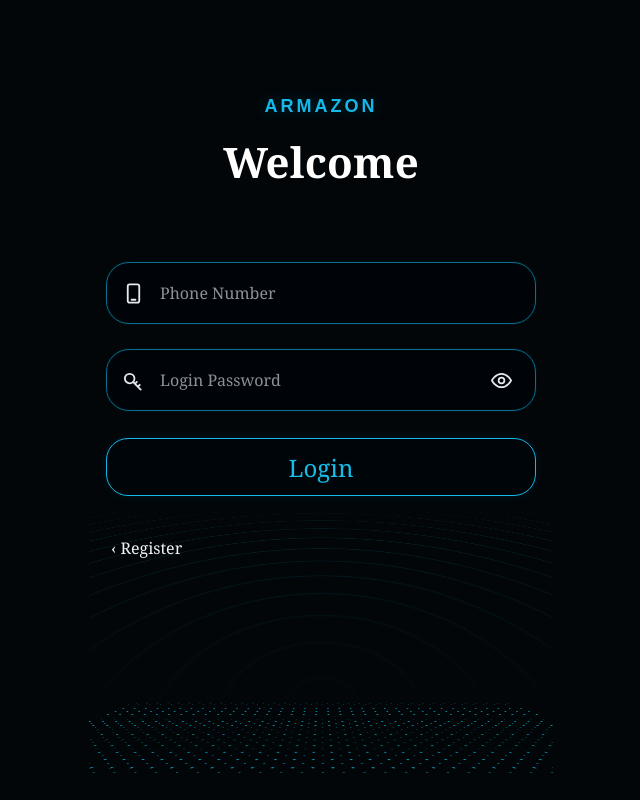
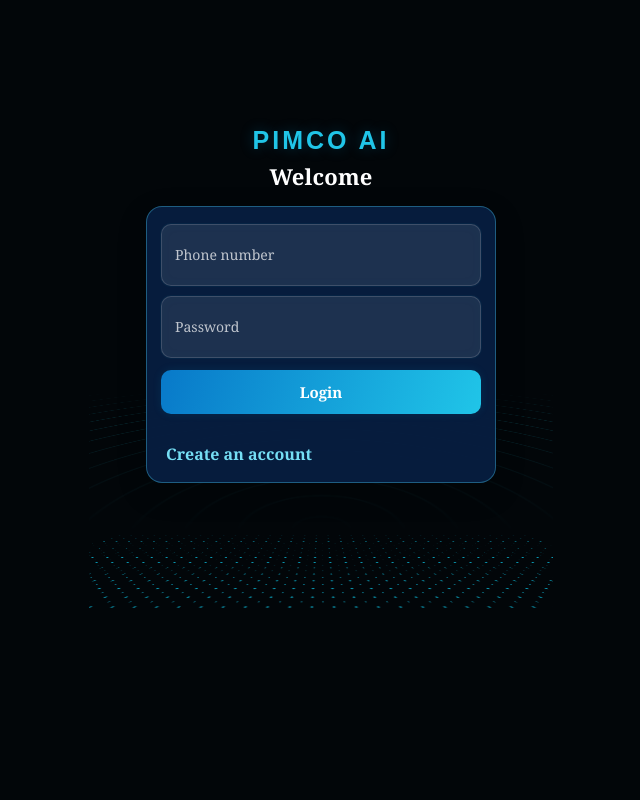
Before and after one commit to forextry298-del/PIMCO-AI, a Flask app: page /auth in a window 1280 px wide. Shown: the whole page, without its empty margins (319-959 px from the left). Run offline with Flask 3, Linux system fonts and the light colour scheme.

Commit message:
Redesign PIMCO AI registration and login

```diff
--- a/app.py
+++ b/app.py
@@ -3,7 +3,7 @@ from flask import Flask, render_template, request, redirect, url_for, session, f
 from werkzeug.security import generate_password_hash, check_password_hash
 
 app = Flask(__name__)
-app.secret_key = os.environ.get("SECRET_KEY", "amazon-local-demo-change-this")
+app.secret_key = os.environ.get("SECRET_KEY", "pimco-local-demo-change-this")
 DB = os.path.join(app.root_path, "instance", "amazon.db")
 os.makedirs(os.path.dirname(DB), exist_ok=True)
 
@@ -117,24 +117,24 @@ def auth():
             phone = request.form.get("phone", "").strip()
             email = request.form.get("email", "").strip().lower()
             invite_code = request.form.get("invite_code", "").strip().upper()
-            if not all([username, country, phone, email, password, confirm_password]) or len(password) < 8 or password != confirm_password:
-                flash("Please complete all fields, use at least 8 password characters, and make sure both passwords match.")
+            if not phone or not password or not confirm_password or len(password) < 8 or password != confirm_password:
+                flash("Enter your phone number, use at least 8 password characters, and make sure both passwords match.")
             else:
                 try:
                     with db() as con:
                         inviter = con.execute("SELECT id FROM users WHERE UPPER(referral_code)=?", (invite_code,)).fetchone() if invite_code else None
                         cur = con.execute(
                             "INSERT INTO users(email,phone,username,country,password_hash,referral_code,referred_by) VALUES(?,?,?,?,?,?,?)",
-                            (email, phone, username, country, generate_password_hash(password), secrets.token_hex(4).upper(), inviter["id"] if inviter else None)
+                            (None, phone, None, "Uganda (UGX)", generate_password_hash(password), secrets.token_hex(4).upper(), inviter["id"] if inviter else None)
                         )
                         user_id = cur.lastrowid
                     session["user_id"] = user_id
                     session["phone"] = phone
-                    session["username"] = username
+                    session["username"] = ""
                     session["show_login_notice"] = True
                     return redirect(url_for("home"))
                 except sqlite3.IntegrityError:
-                    flash("Username, email or phone number is already registered.")
+                    flash("This phone number is already registered.")
         else:
             with db() as con:
                 user = con.execute(
@@ -501,5 +501,11 @@ def admin():
         users=con.execute('SELECT id,phone,username,balance FROM users ORDER BY id DESC').fetchall()
     return render_template('admin.html',active='my',deposits=deposits,withdrawals=withdrawals,users=users,machines=MACHINE_CATALOG)
 
+
+@app.route("/pages/login/index")
+def pimco_legacy_invite():
+    code = request.args.get("code", "").strip()
+    return redirect(url_for("auth", mode="signup", ref=code))
+
 if __name__ == "__main__":
     app.run(host="127.0.0.1", port=5000, debug=True)
--- a/templates/auth.html
+++ b/templates/auth.html
@@ -1,71 +1,42 @@
-{% extends "base.html" %}{% block content %}
-<section class="auth-stage">
-  <div class="auth-content">
-    <div class="auth-brand-word">ARMAZON</div>
-    <h1 class="auth-welcome">Welcome</h1>
+{% extends "base.html" %}
+{% block content %}
+<style>
+.auth-stage{min-height:76vh;display:flex;align-items:center;justify-content:center;padding:20px 12px}
+.auth-content{width:100%;max-width:350px;margin:auto}
+.auth-brand-word{text-align:center;font-size:25px;font-weight:900;color:#20c5e8;margin-bottom:6px}
+.auth-welcome{text-align:center;font-size:22px;margin:0 0 15px}
+.wave-auth-form{box-sizing:border-box;padding:17px 14px;border-radius:16px;background:rgba(7,30,65,.95);border:1px solid rgba(65,190,230,.4);box-shadow:0 10px 30px #0003;display:flex;flex-direction:column;gap:10px}
+.wave-field{min-height:44px;display:flex;align-items:center;padding:0 11px;border-radius:10px;background:#ffffff18;border:1px solid #ffffff26}
+.wave-field input{width:100%;min-width:0;height:42px;border:0;outline:0;background:transparent;color:white;font-size:14px}
+.wave-field input::placeholder{color:#ffffffb8}
+.wave-submit{height:44px;border:0;border-radius:10px;background:linear-gradient(110deg,#0879c9,#20c5e8);color:white;font-weight:800;font-size:15px}
+.wave-auth-switch{text-align:center;font-size:13px;padding-top:3px}
+.wave-auth-switch a{color:#75def4;text-decoration:none;font-weight:700}
+</style>
+<section class="auth-stage"><div class="auth-content">
+<div class="auth-brand-word">PIMCO AI</div><h1 class="auth-welcome">Welcome</h1>
 {% if mode == 'signup' %}
 <form method="post" class="wave-auth-form" autocomplete="on">
 <input type="hidden" name="mode" value="signup">
-        <input type="hidden" name="invite_code" value="{{ invite_code|default('') }}">
-        <label class="wave-field">
-          <svg viewBox="0 0 24 24" aria-hidden="true"><rect x="6" y="2.5" width="12" height="19" rx="2"/><path d="M10 18.5h4"/></svg>
-          <input name="username" placeholder="Username" required autocomplete="username" aria-label="Username">
-        </label>
-        <label class="wave-field">
-          <svg viewBox="0 0 24 24" aria-hidden="true"><path d="M12 22s8-7.2 8-13a8 8 0 1 0-16 0c0 5.8 8 13 8 13Z"/><circle cx="12" cy="9" r="2.5"/></svg>
-          <select name="country" aria-label="Country"><option>Uganda (UGX)</option></select>
-        </label>
-        <label class="wave-field">
-          <svg viewBox="0 0 24 24" aria-hidden="true"><path d="M5 3h14v18H5zM9 6h6M10 18h4"/></svg>
-          <input name="phone" type="tel" placeholder="Phone Number" required autocomplete="tel" aria-label="Phone Number">
-        </label>
-        <label class="wave-field">
-          <svg viewBox="0 0 24 24" aria-hidden="true"><rect x="3" y="5" width="18" height="14" rx="2"/><path d="m4 7 8 6 8-6"/></svg>
-          <input name="email" type="email" placeholder="Email Address" required autocomplete="email" aria-label="Email Address">
-        </label>
-        <label class="wave-field">
-          <svg viewBox="0 0 24 24" aria-hidden="true"><circle cx="8" cy="10" r="5"/><path d="m11.5 13.5 8 8m-3-3 2-2m-5-1 2-2"/></svg>
-          <input id="signup-password" name="password" type="password" placeholder="Set Password" minlength="8" required autocomplete="new-password" aria-label="Set Password">
-          <button class="wave-eye" type="button" data-target="signup-password" aria-label="Show password"><svg viewBox="0 0 24 24"><path d="M2 12s3.5-7 10-7 10 7 10 7-3.5 7-10 7S2 12 2 12Z"/><circle cx="12" cy="12" r="3"/></svg></button>
-        </label>
-        <label class="wave-field">
-          <svg viewBox="0 0 24 24" aria-hidden="true"><circle cx="8" cy="10" r="5"/><path d="m11.5 13.5 8 8m-3-3 2-2m-5-1 2-2"/></svg>
-          <input id="confirm-password" name="confirm_password" type="password" placeholder="Confirm Password" minlength="8" required autocomplete="new-password" aria-label="Confirm Password">
-          <button class="wave-eye" type="button" data-target="confirm-password" aria-label="Show confirm password"><svg viewBox="0 0 24 24"><path d="M2 12s3.5-7 10-7 10 7 10 7-3.5 7-10 7S2 12 2 12Z"/><circle cx="12" cy="12" r="3"/></svg></button>
-        </label>
+<label class="wave-field"><input name="phone" type="tel" placeholder="Phone number" required autocomplete="tel"></label>
+<label class="wave-field"><input id="signup-password" name="password" type="password" placeholder="Create password" minlength="8" required autocomplete="new-password"></label>
+<label class="wave-field"><input id="confirm-password" name="confirm_password" type="password" placeholder="Confirm password" minlength="8" required autocomplete="new-password"></label>
+<label class="wave-field"><input name="invite_code" value="{{ invite_code|default('') }}" placeholder="Invitation code (optional)"></label>
 <button class="wave-submit" type="submit">Register</button>
-        <div class="wave-auth-switch"><a href="{{url_for('auth',mode='signin')}}">‹ Login</a></div>
+<div class="wave-auth-switch"><a href="{{ url_for('auth', mode='signin') }}">Already registered? Login</a></div>
 </form>
 {% else %}
 <form method="post" class="wave-auth-form" autocomplete="on">
 <input type="hidden" name="mode" value="signin">
-        <label class="wave-field">
-          <svg viewBox="0 0 24 24" aria-hidden="true"><rect x="6" y="2.5" width="12" height="19" rx="2"/><path d="M10 18.5h4"/></svg>
-          <input name="identity" placeholder="Phone Number" required autocomplete="username" aria-label="Phone Number, username or email">
-        </label>
-        <label class="wave-field">
-          <svg viewBox="0 0 24 24" aria-hidden="true"><circle cx="8" cy="10" r="5"/><path d="m11.5 13.5 8 8m-3-3 2-2m-5-1 2-2"/></svg>
-          <input id="login-password" name="password" type="password" placeholder="Login Password" required autocomplete="current-password" aria-label="Login Password">
-          <button class="wave-eye" type="button" data-target="login-password" aria-label="Show password"><svg viewBox="0 0 24 24"><path d="M2 12s3.5-7 10-7 10 7 10 7-3.5 7-10 7S2 12 2 12Z"/><circle cx="12" cy="12" r="3"/></svg></button>
-        </label>
+<label class="wave-field"><input name="identity" type="tel" placeholder="Phone number" required autocomplete="username"></label>
+<label class="wave-field"><input name="password" type="password" placeholder="Password" required autocomplete="current-password"></label>
 <button class="wave-submit" type="submit">Login</button>
-        <div class="wave-auth-switch"><a href="{{url_for('auth',mode='signup')}}">‹ Register</a></div>
+<div class="wave-auth-switch"><a href="{{ url_for('auth', mode='signup') }}">Create an account</a></div>
 </form>
 {% endif %}
-  </div>
-</section>
+</div></section>
 <script>
-document.querySelectorAll('.wave-eye').forEach(button=>button.addEventListener('click',()=>{
-  const field=document.getElementById(button.dataset.target);
-  field.type=field.type==='password'?'text':'password';
-  button.classList.toggle('revealed',field.type==='text');
-}));
-const signupForm=document.querySelector('form input[name="mode"][value="signup"]')?.form;
-if(signupForm){signupForm.addEventListener('submit',event=>{
-  const first=document.getElementById('signup-password');
-  const second=document.getElementById('confirm-password');
-  if(first.value!==second.value){event.preventDefault();second.setCustomValidity('Passwords do not match.');second.reportValidity();}
-  else second.setCustomValidity('');
-});}
+const f=document.querySelector('form input[name="mode"][value="signup"]')?.form;
+if(f)f.addEventListener('submit',e=>{const a=document.getElementById('signup-password'),b=document.getElementById('confirm-password');if(a.value!==b.value){e.preventDefault();b.setCustomValidity('Passwords do not match.');b.reportValidity();}else b.setCustomValidity('');});
 </script>
 {% endblock %}
```
Lines whose indentation alone changed are shown as unchanged.
